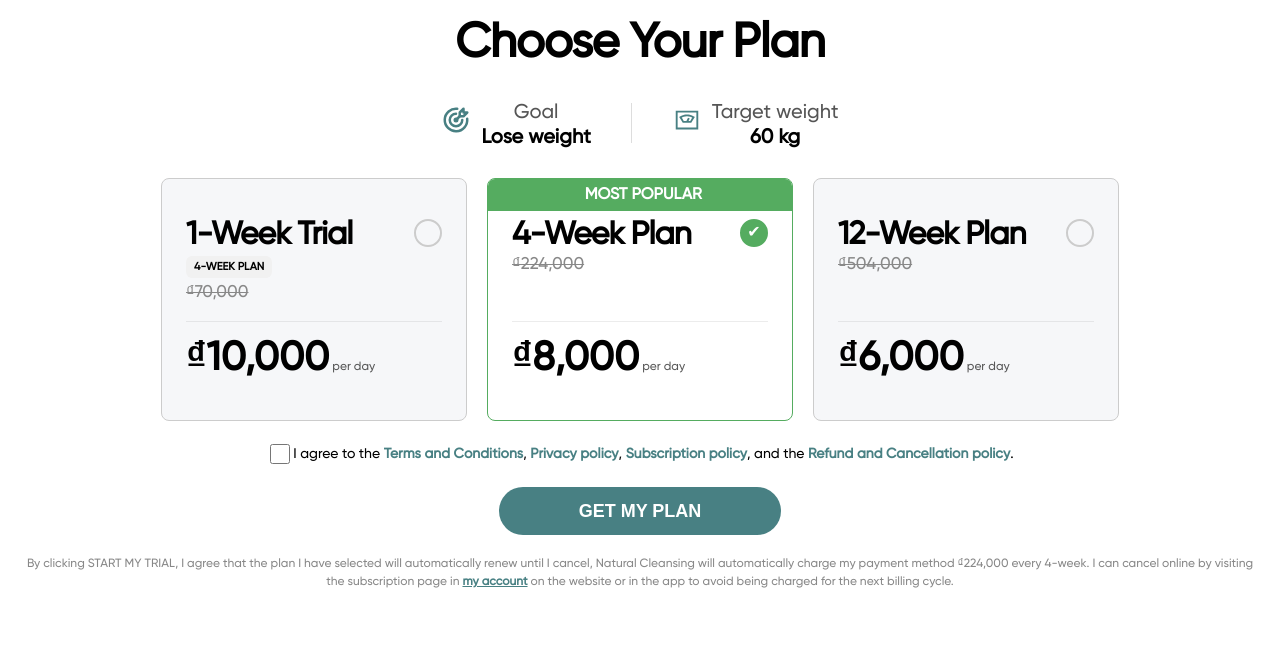
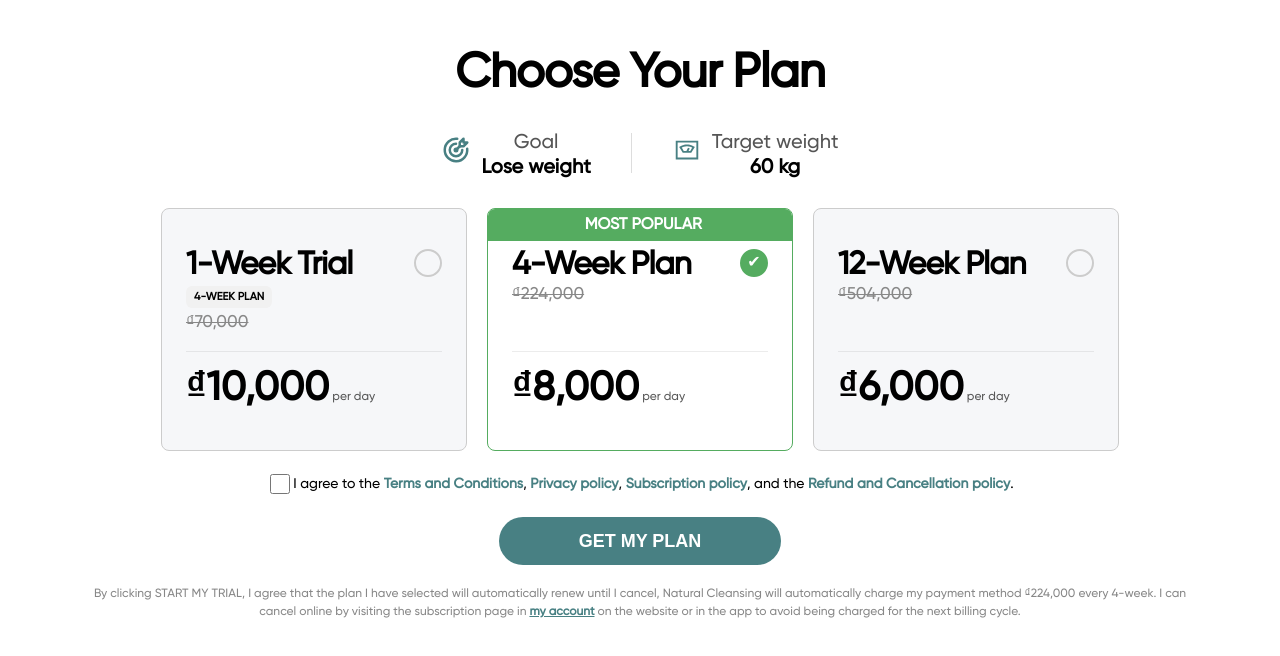
Before and after one commit to AVEG-DHH/FormQuestionAVE, a React (Vite) app: page /checkout in a window 1280 px wide. Shown: the top 656 px of the page. Built offline with nearby package versions, Linux system fonts and the light colour scheme.

Commit message:
update width section

```diff
--- a/src/components/chooseplan/style.scss
+++ b/src/components/chooseplan/style.scss
@@ -15,7 +15,7 @@
 .choose-plan {
     text-align: center;
     font-family: Arial, sans-serif;
-    padding: 20px;
+    padding: 50px;
 
     h1 {
         font-size: 48px;
--- a/src/pages/checkout/style.scss
+++ b/src/pages/checkout/style.scss
@@ -0,0 +1,4 @@
+.checkout-page {
+    max-width: 1200px;
+    margin: 0 auto;
+}
--- a/src/pages/goal/style.scss
+++ b/src/pages/goal/style.scss
@@ -1,10 +1,11 @@
 @use '../../untils.scss' as *;
 
 .block-goal {
-    margin: 0 24rem;
+    margin: 0 auto;
     display: flex;
     flex-direction: column;
     row-gap: 20px;
+    max-width: 1100px;
 
     h1 {
         font-size: 62px;
@@ -173,7 +174,11 @@
         padding: 2rem 1rem !important;
     }
 
-    .block-goal .block-goal-container .block-goal-container__footer .block-goal-container__footer__description .block-goal-container__footer__description-block {
+    .block-goal
+        .block-goal-container
+        .block-goal-container__footer
+        .block-goal-container__footer__description
+        .block-goal-container__footer__description-block {
         padding: 20px 12px !important;
     }
     .block-goal-container__header__body-img {
```
